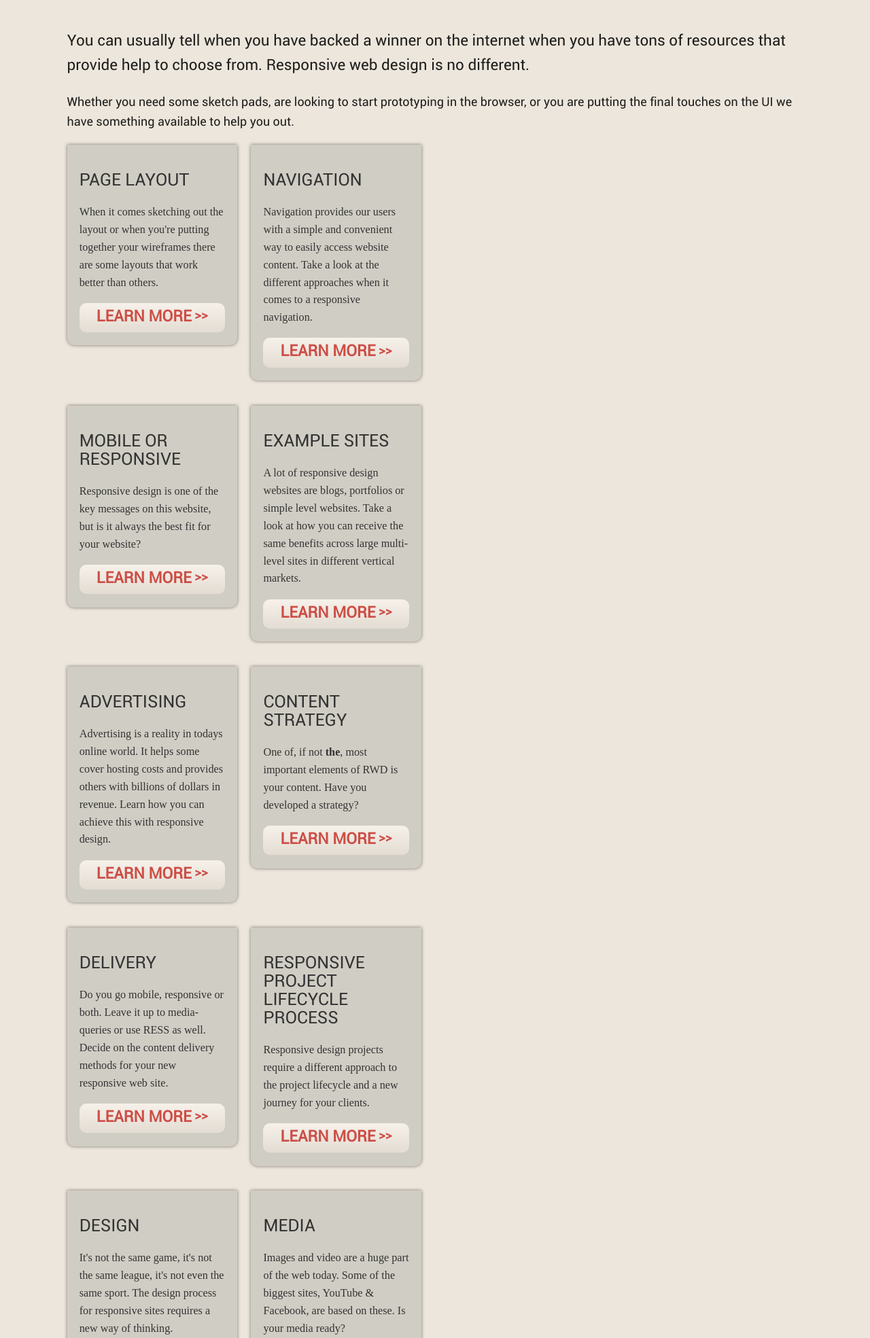
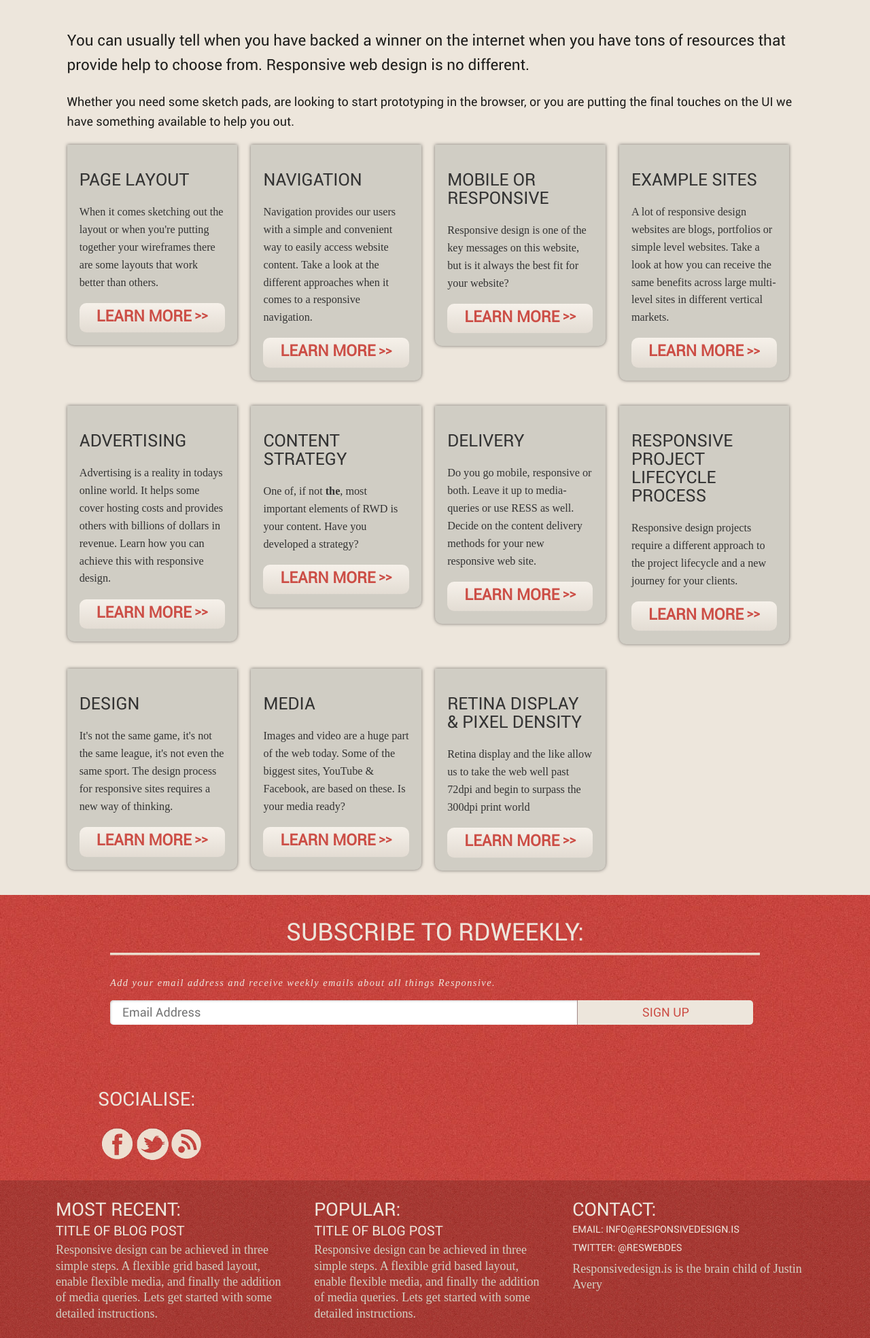
Before and after one commit to justincavery/responsivedesign, a PHP site: page /strategy.php in a window 1280 px wide. Shown: the part 381-2350 px from the top of the page at 68% size. Run offline with PHP 8.4, Linux system fonts and the light colour scheme; some libraries are stand-ins or nearby versions.

Commit message:
added clear:none to grid clears to override the 2 column layouts

```diff
--- a/css/global.css
+++ b/css/global.css
@@ -343,6 +343,7 @@ code a[href^=http] { background: none; }
 @media (min-width: 37.5em) { .grid-1-4 { width: 50%; }
   .grid-1-4:nth-of-type(2n+1) { clear: left; } }
 @media (min-width: 64em) { .grid-1-4 { width: 25%; }
+  .grid-1-4:nth-of-type(2n+1) { clear: none; }
   .grid-1-4:nth-of-type(4n+1) { clear: left; } }
 
 .grid-1-3 { width: 100%; }
--- a/sass/_grid.scss
+++ b/sass/_grid.scss
@@ -58,6 +58,9 @@
 	}
 	@include breakpoint(laptop) {
 		width: 25%;
+		&:nth-of-type(2n+1){
+			clear: none;
+		}
 		&:nth-of-type(4n+1){
 			clear: left;
 		}
```
